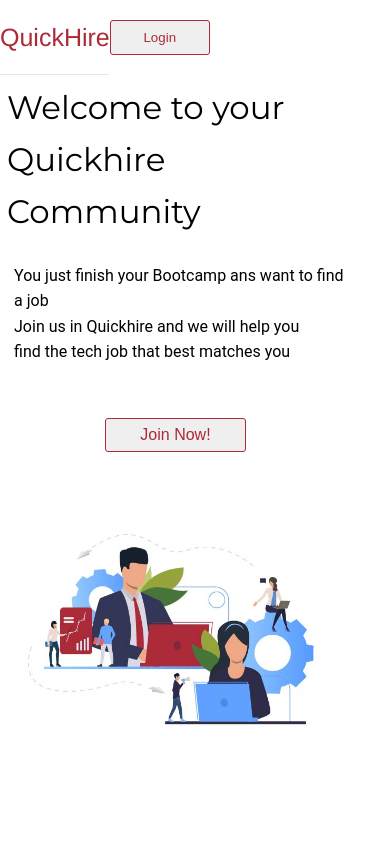
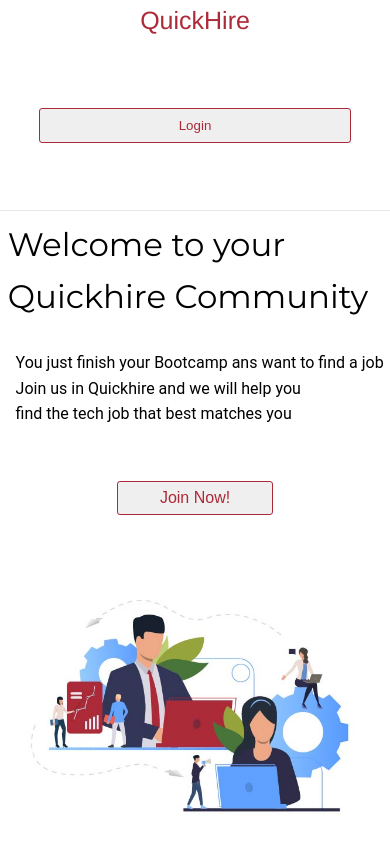
Before and after one commit to BloomTech-Labs/Job-Funnel-fe, a React (Create React App) app: page / in a window 390 px wide. Shown: the top 844 px of the page. Built offline with nearby package versions, Linux system fonts and the light colour scheme; a web font is replaced by a local one.

Commit message:
header fixes

```diff
--- a/public/css/index.css
+++ b/public/css/index.css
@@ -180,12 +180,14 @@ header {
   header {
     flex-direction: column;
     justify-content: center;
-    height: 13vh;
+    height: 17vh;
   }
 }
 @media (max-width: 500px) {
   header {
-    width: 28%;
+    flex-direction: column;
+    justify-content: center;
+    height: 25vh;
   }
 }
 header a {
@@ -199,10 +201,22 @@ header a {
     align-items: center;
     display: flex;
     width: 100%;
+    padding-bottom: 1.5%;
+  }
+}
+@media (max-width: 500px) {
+  header a {
+    flex-direction: column;
+    justify-content: center;
+    margin: unset;
+    align-items: center;
+    display: flex;
+    width: 100%;
+    padding-bottom: 1.5%;
   }
 }
 header h1 {
-  font-family: 'Franklin Gothic Medium', Arial, sans-serif;
+  font-family: "Franklin Gothic Medium", Arial, sans-serif;
   margin: 0 0 0 30px;
   font-size: 25px;
   color: #AC2A38;
@@ -218,8 +232,9 @@ header h1 {
   }
 }
 header nav {
-  width: 16%;
+  width: 12.5vw;
   height: 100%;
+  min-width: 220px;
   margin: 0 30px 0 0;
   display: flex;
   justify-content: space-between;
@@ -231,11 +246,16 @@ header nav {
     justify-content: center;
     margin: unset;
     width: 80%;
+    min-width: unset;
   }
 }
 @media (max-width: 500px) {
   header nav {
-    width: 28%;
+    flex-direction: column;
+    justify-content: center;
+    margin: unset;
+    width: 80%;
+    min-width: unset;
   }
 }
 header nav button {
@@ -262,7 +282,11 @@ header nav button:hover {
 }
 @media (max-width: 500px) {
   header nav button {
-    margin: unset;
+    width: 100%;
+    justify-content: center;
+    align-items: center;
+    display: flex;
+    padding-bottom: 1%;
   }
 }
 footer {
@@ -278,7 +302,16 @@ footer {
 }
 .landing-page {
   width: 90%;
-  height: 100vh;
+}
+@media (min-width: 500px) and (max-width: 800px) {
+  .landing-page {
+    width: 100%;
+  }
+}
+@media (max-width: 500px) {
+  .landing-page {
+    width: 100%;
+  }
 }
 .landing-page h1 {
   font-family: "Montserrat", sans-serif;
@@ -404,11 +437,14 @@ footer {
   .landing-page .img-div {
     flex-direction: column;
     width: 100%;
+    justify-content: center;
   }
 }
 @media (min-width: 500px) and (max-width: 800px) {
   .landing-page .img-div {
+    flex-direction: column;
     width: 100%;
+    justify-content: center;
   }
 }
 /* #region sliders and filters*/
--- a/src/less/ComponentStyles/Header.less
+++ b/src/less/ComponentStyles/Header.less
@@ -13,13 +13,15 @@ header {
   @media @tablet {
     flex-direction: column;
     justify-content: center;
-        height:13vh
+    height: 17vh;
+  }
+  @media @mobile {
+    flex-direction: column;
+    justify-content: center;
+    height: 25vh;
   }
 
-    @media @mobile {
-        width:28%;
-    }
-    a{
+  a {
     text-decoration: none;
     @media @tablet {
       flex-direction: column;
@@ -28,11 +30,21 @@ header {
       align-items: center;
       display: flex;
       width: 100%;
+      padding-bottom: 1.5%;
+    }
+    @media @mobile {
+      flex-direction: column;
+      justify-content: center;
+      margin: unset;
+      align-items: center;
+      display: flex;
+      width: 100%;
+      padding-bottom: 1.5%;
     }
   }
-    h1{
+  h1 {
     // border:1px solid red;
-        font-family: 'Franklin Gothic Medium', Arial, sans-serif;
+    font-family: "Franklin Gothic Medium", Arial, sans-serif;
     margin: 0 0 0 30px;
     font-size: 25px;
     color: @quickhire-main;
@@ -42,15 +54,12 @@ header {
     @media @mobile {
       margin: unset;
     }
-
-
   }
 
   nav {
-        // border:1px solid green;
-        width: 16%;
-        // min-width: 200px;
+    width: 12.5vw;
     height: 100%;
+    min-width: 220px;
     margin: 0 30px 0 0;
     display: flex;
     justify-content: space-between;
@@ -60,34 +69,44 @@ header {
       justify-content: center;
       margin: unset;
       width: 80%;
+      min-width: unset;
     }
 
     @media @mobile {
-            width:28%;
+      flex-direction: column;
+      justify-content: center;
+      margin: unset;
+      width: 80%;
+      min-width: unset;
+
     }
-        button{
+    button {
       // margin-left: 4rem;
       color: @quickhire-main;
       width: 100px;
       height: 35px;
       border: 1px solid @quickhire-main;
       border-radius: 3px;
-            padding:1%;
-            &:hover{
+      padding: 1%;
+      &:hover {
         background: @quickhire-main;
         border-radius: 5px;
         color: #ffffff;
-            }@media @tablet {
+      }
+      @media @tablet {
         width: 100%;
         justify-content: center;
         align-items: center;
         display: flex;
         padding-bottom: 1%;
-
       }
 
       @media @mobile {
-                margin:unset;
+        width: 100%;
+        justify-content: center;
+        align-items: center;
+        display: flex;
+        padding-bottom: 1%;
       }
     }
   }
--- a/src/less/ComponentStyles/LandingPage.less
+++ b/src/less/ComponentStyles/LandingPage.less
@@ -3,7 +3,7 @@
   //   border: salmon dashed 1px;
 
   width: 90%;
-  height: 100vh;
+  // height: 100vh;
   @media @tablet{
     width: 100%;
   } @media @mobile{
```
Lines whose indentation alone changed are shown as unchanged.
